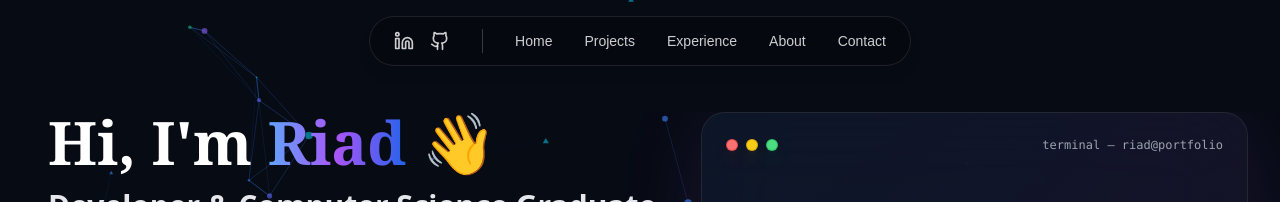
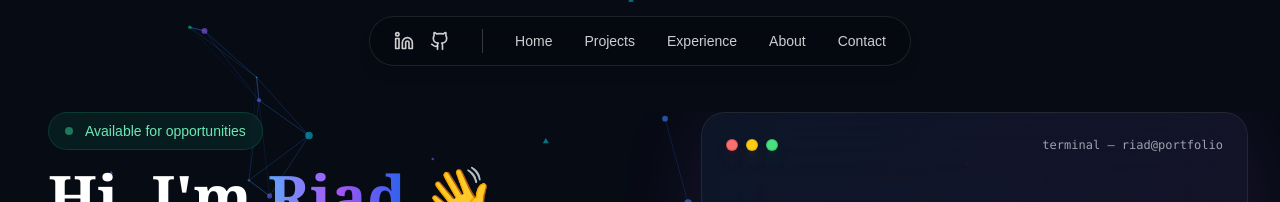
Before and after one commit to riad-mammadov/Portfolio, a Next.js app: page / in a window 1280 px wide. Shown: the top 202 px of the page. Built offline with nearby package versions, Linux system fonts and the light colour scheme.

Commit message:
re-add 'available' span

```diff
--- a/components/Section/intro/MainSection.jsx
+++ b/components/Section/intro/MainSection.jsx
@@ -18,6 +18,15 @@ function MainSection() {
         initial="hidden"
         animate="visible"
       >
+        <motion.div
+          variants={appear(0.2)}
+          className="inline-flex justify-center items-center space-x-3 px-4 py-2 rounded-full bg-emerald-500/10 border border-emerald-500/20 backdrop-blur-sm hover:bg-emerald-500/20 "
+        >
+          <span className="w-2 h-2 rounded-full bg-emerald-400 animate-pulse shadow-lg shadow-emerald-400/50"></span>
+          <span className="text-sm text-emerald-300 font-medium ">
+            Available for opportunities
+          </span>
+        </motion.div>
         <div className="space-y-4">
           <motion.h1
             variants={appear(0.4)}
```
